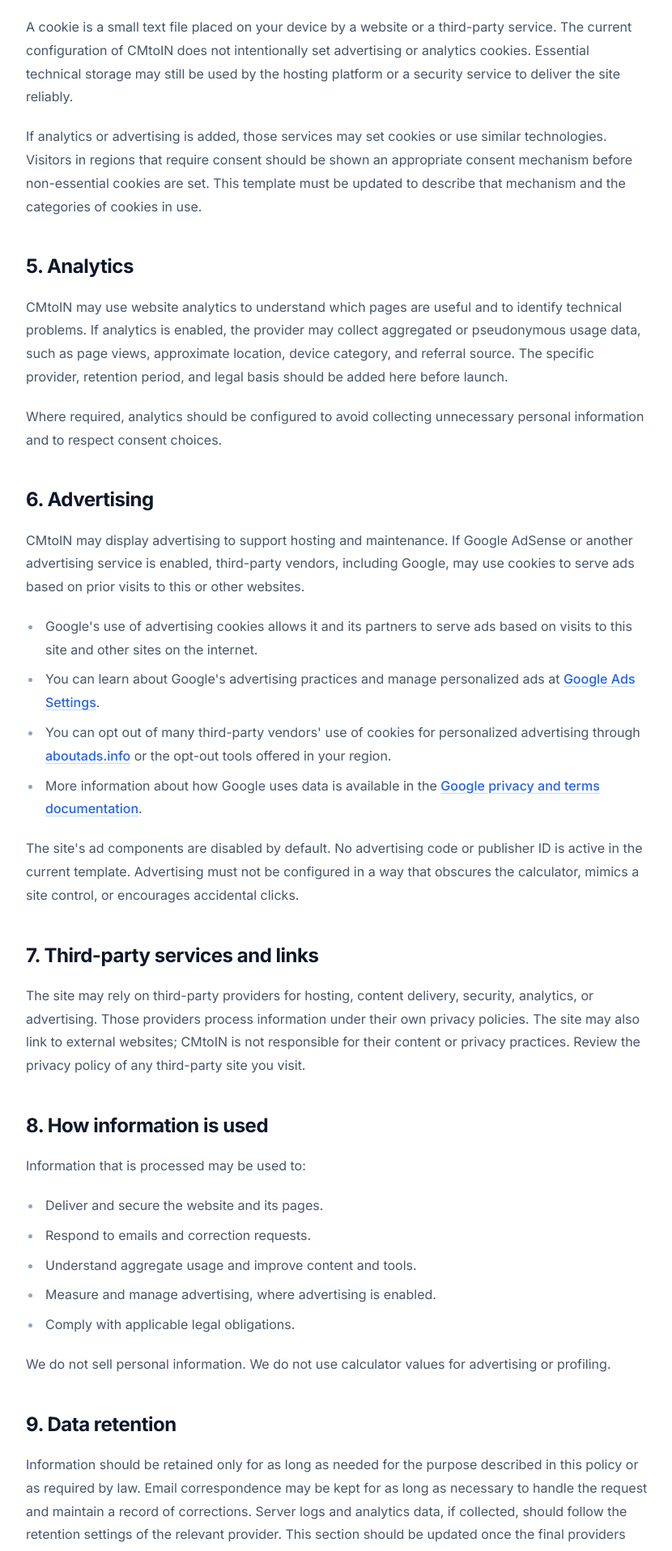
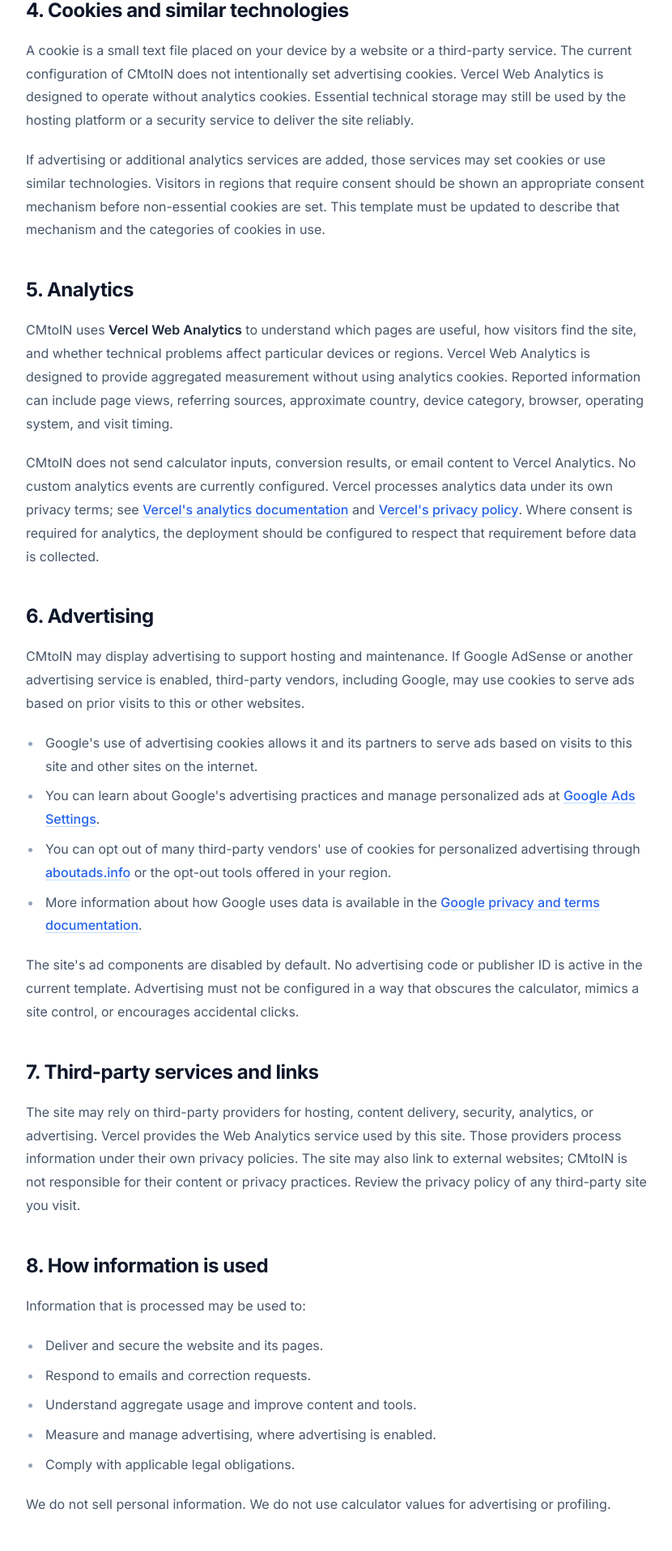
Before and after one commit to yinside/cmtoin.xyz, a Next.js app: page /privacy-policy in a window 1280 px wide. Shown: the part 1663-3578 px from the top of the page at 81% size, without its empty margins (294-1124 px from the left). Built offline with nearby package versions, Linux system fonts and the light colour scheme; no server answers.

Commit message:
Add Vercel Web Analytics

```diff
--- a/app/layout.tsx
+++ b/app/layout.tsx
@@ -1,5 +1,6 @@
 import type { Metadata, Viewport } from "next";
 import { Inter } from "next/font/google";
+import { Analytics } from "@vercel/analytics/next";
 import { AdSenseScript } from "@/components/AdSlot";
 import { Footer } from "@/components/Footer";
 import { Header } from "@/components/Header";
@@ -87,6 +88,7 @@ export default function RootLayout({
         <div className="flex-1">{children}</div>
         <Footer />
         <AdSenseScript />
+        <Analytics />
       </body>
     </html>
   );
--- a/app/privacy-policy/page.tsx
+++ b/app/privacy-policy/page.tsx
@@ -101,9 +101,11 @@ export default function PrivacyPolicyPage() {
             referring page, requested URL, and date and time of the request.
           </li>
           <li>
-            <strong>Usage information:</strong> if analytics is enabled in the
-            future, aggregated information about pages visited, referring
-            sources, approximate region, and interactions may be collected.
+            <strong>Usage information:</strong> CMtoIN uses Vercel Web Analytics
+            to collect aggregated information about pages visited, referring
+            sources, approximate country, device category, operating system,
+            browser, and the time of the visit. The calculator values you type
+            are not sent to analytics.
           </li>
           <li>
             <strong>Communications:</strong> if you email us, we receive the
@@ -128,30 +130,52 @@ export default function PrivacyPolicyPage() {
         <p>
           A cookie is a small text file placed on your device by a website or a
           third-party service. The current configuration of CMtoIN does not
-          intentionally set advertising or analytics cookies. Essential
-          technical storage may still be used by the hosting platform or a
-          security service to deliver the site reliably.
+          intentionally set advertising cookies. Vercel Web Analytics is
+          designed to operate without analytics cookies. Essential technical
+          storage may still be used by the hosting platform or a security
+          service to deliver the site reliably.
         </p>
         <p>
-          If analytics or advertising is added, those services may set cookies
-          or use similar technologies. Visitors in regions that require consent
-          should be shown an appropriate consent mechanism before non-essential
-          cookies are set. This template must be updated to describe that
-          mechanism and the categories of cookies in use.
+          If advertising or additional analytics services are added, those
+          services may set cookies or use similar technologies. Visitors in
+          regions that require consent should be shown an appropriate consent
+          mechanism before non-essential cookies are set. This template must be
+          updated to describe that mechanism and the categories of cookies in
+          use.
         </p>
 
         <h2 id="analytics">5. Analytics</h2>
         <p>
-          CMtoIN may use website analytics to understand which pages are useful
-          and to identify technical problems. If analytics is enabled, the
-          provider may collect aggregated or pseudonymous usage data, such as
-          page views, approximate location, device category, and referral
-          source. The specific provider, retention period, and legal basis
-          should be added here before launch.
+          CMtoIN uses <strong>Vercel Web Analytics</strong> to understand which
+          pages are useful, how visitors find the site, and whether technical
+          problems affect particular devices or regions. Vercel Web Analytics is
+          designed to provide aggregated measurement without using analytics
+          cookies. Reported information can include page views, referring
+          sources, approximate country, device category, browser, operating
+          system, and visit timing.
         </p>
         <p>
-          Where required, analytics should be configured to avoid collecting
-          unnecessary personal information and to respect consent choices.
+          CMtoIN does not send calculator inputs, conversion results, or email
+          content to Vercel Analytics. No custom analytics events are currently
+          configured. Vercel processes analytics data under its own privacy
+          terms; see{" "}
+          <a
+            href="https://vercel.com/docs/analytics"
+            target="_blank"
+            rel="noopener noreferrer"
+          >
+            Vercel&apos;s analytics documentation
+          </a>{" "}
+          and{" "}
+          <a
+            href="https://vercel.com/legal/privacy-policy"
+            target="_blank"
+            rel="noopener noreferrer"
+          >
+            Vercel&apos;s privacy policy
+          </a>
+          . Where consent is required for analytics, the deployment should be
+          configured to respect that requirement before data is collected.
         </p>
 
         <h2 id="advertising">6. Advertising</h2>
@@ -213,7 +237,8 @@ export default function PrivacyPolicyPage() {
         <h2 id="third-parties">7. Third-party services and links</h2>
         <p>
           The site may rely on third-party providers for hosting, content
-          delivery, security, analytics, or advertising. Those providers process
+          delivery, security, analytics, or advertising. Vercel provides the
+          Web Analytics service used by this site. Those providers process
           information under their own privacy policies. The site may also link
           to external websites; CMtoIN is not responsible for their content or
           privacy practices. Review the privacy policy of any third-party site
@@ -239,10 +264,10 @@ export default function PrivacyPolicyPage() {
           Information should be retained only for as long as needed for the
           purpose described in this policy or as required by law. Email
           correspondence may be kept for as long as necessary to handle the
-          request and maintain a record of corrections. Server logs and
-          analytics data, if collected, should follow the retention settings of
-          the relevant provider. This section should be updated once the final
-          providers are known.
+          request and maintain a record of corrections. Vercel Web Analytics
+          data is retained according to Vercel&apos;s applicable retention
+          settings. If the analytics provider changes, this section should be
+          updated to describe the new retention period.
         </p>
 
         <h2 id="rights">10. Your privacy rights</h2>
--- a/package.json
+++ b/package.json
@@ -11,6 +11,7 @@
     "test": "node --import ./scripts/register-alias.mjs --test scripts/conversions.test.mjs"
   },
   "dependencies": {
+    "@vercel/analytics": "2.0.1",
     "lucide-react": "^1.71.0",
     "next": "^16.4.6",
     "react": "^19.3.1",
```
Also changed, not shown: 2 other files (tests, documents, lock files or other folders).
